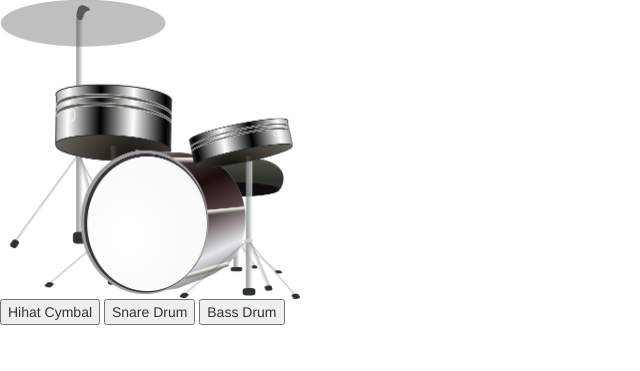
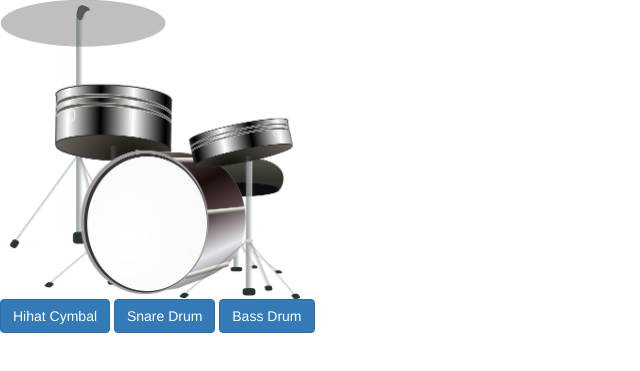
Before and after one commit to mdennis1318/MI-449-SS17-740-js-intro-Vh2K33, a plain HTML site: page index.html in a window 1280 px wide. Shown: the part 71-442 px from the top of the page, without its empty margins (0-640 px from the left). Drawn offline with nearby package versions, Linux system fonts and the light colour scheme.

```diff
--- a/index.html
+++ b/index.html
@@ -14,11 +14,10 @@
     </div>
 
     <div>
-      <button id="hi-hat-button">Hihat Cymbal</button>
-      <button id="snare-button">Snare Drum</button>
-      <button id="bass-button">Bass Drum</button>
+      <button class="btn btn-primary" id="hi-hat-button">Hihat Cymbal</button>
+      <button class="btn btn-primary" id="snare-button">Snare Drum</button>
+      <button class="btn btn-primary" id="bass-button">Bass Drum</button>
     </div>
-
 
     <audio id="hi-hat-sound" src="drum-sounds/hihat.wav"></audio>
     <audio id="bass-sound" src="drum-sounds/kick.wav"></audio>
```
Also changed, not shown: 1 other file.
